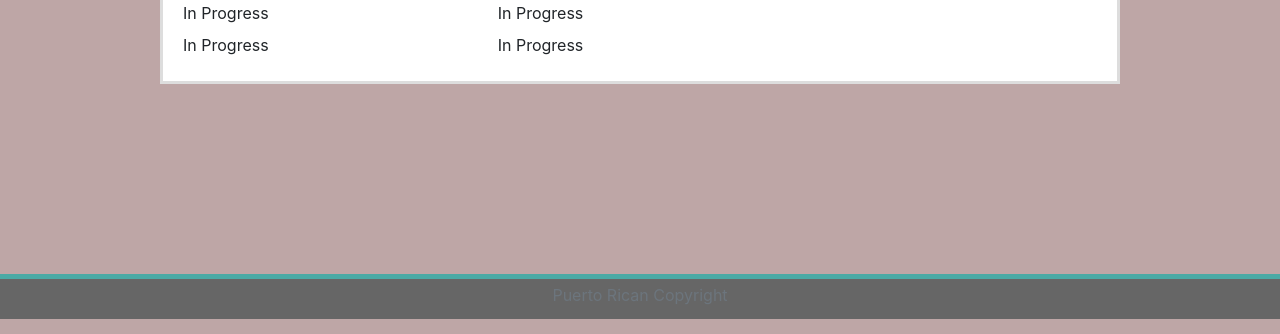
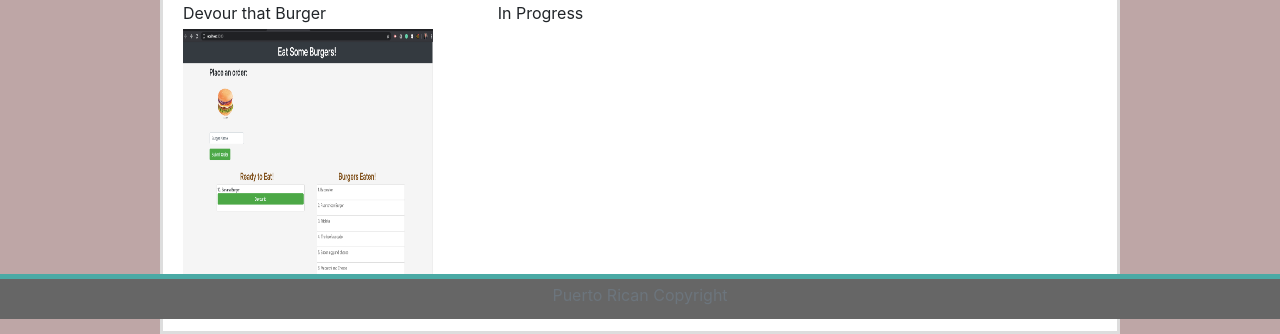
Before and after one commit to david197116/Unit-02-CSS-and-Bootstrap-Homework-Responsive-Portfolio, a plain HTML site: page portfolio.html in a window 1280 px wide. Shown: the part 481-815 px from the top of the page. Drawn offline with nearby package versions, Linux system fonts and the light colour scheme.

Commit message:
Updated with another app

```diff
--- a/portfolio.html
+++ b/portfolio.html
@@ -136,7 +136,9 @@
             <!-- Force next columns to break to new line at md breakpoint and up -->
             <div class="w-100 d-none d-md-block"></div>
 
-            <div class="col-6 col-sm-4">In Progress</div>
+            <div class="col-6 col-sm-4">Devour that Burger <a href=" https://appsuperburger.herokuapp.com/" target="_blank">
+                <img border="0" alt=" https://appsuperburger.herokuapp.com/" src="images/Devour  the Burger.png" width="250" height="250">
+            </a></div>
             <div class="col-6 col-sm-4">In Progress</div>
 
             <div class="w-100 d-none d-md-block"></div>
```
Also changed, not shown: images/Devour  the Burger.png (added).
